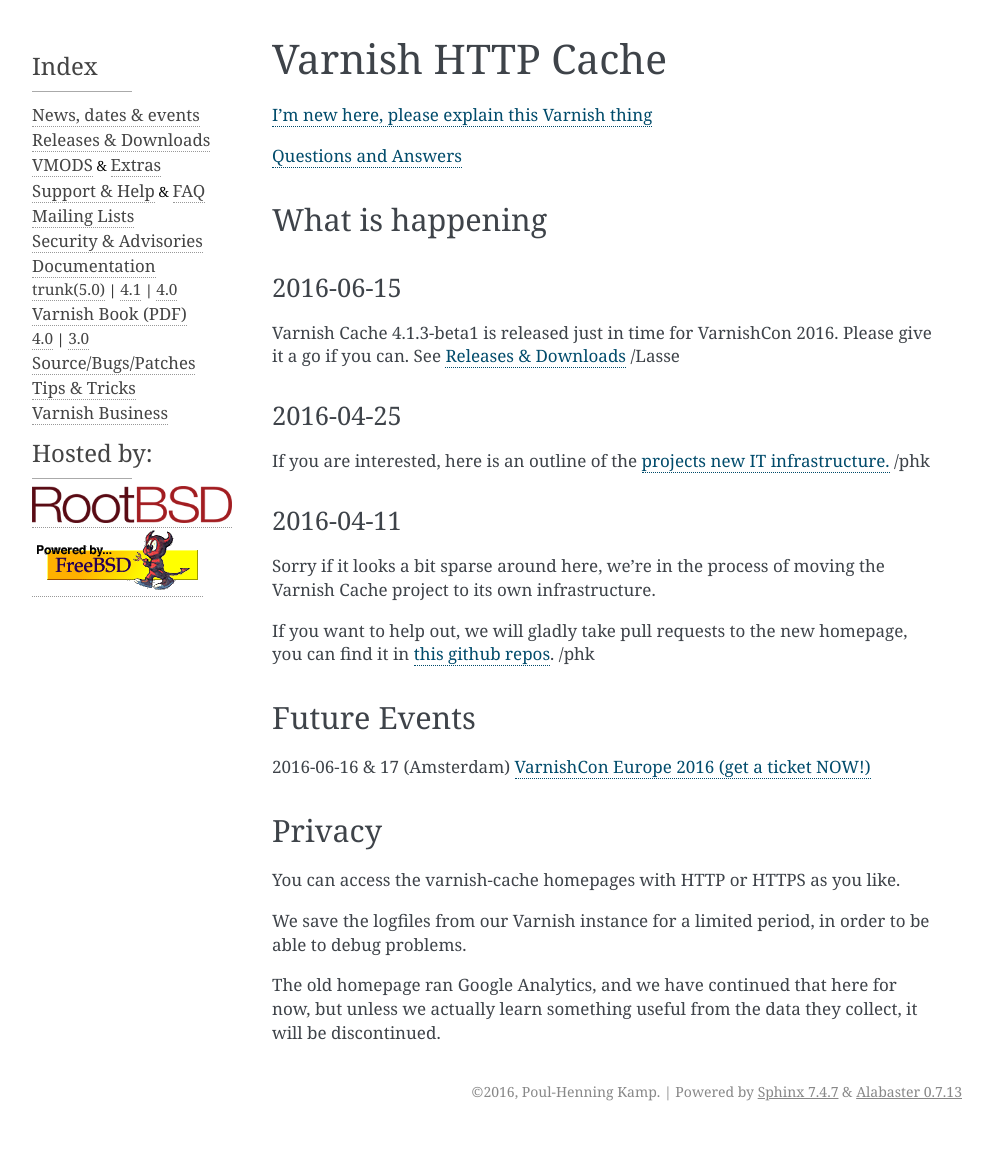
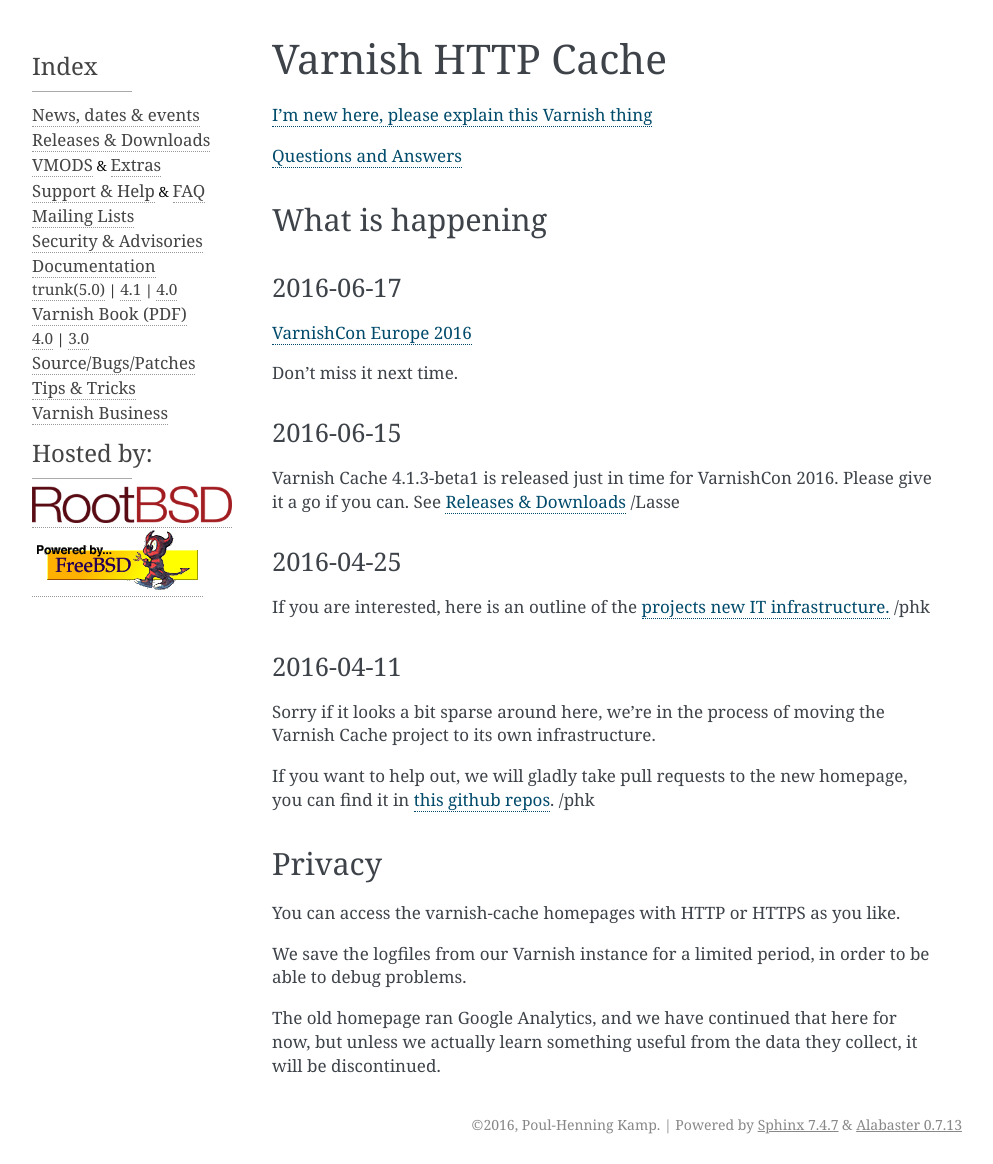
Before and after one commit to varnishcache/homepage, a Sphinx documentation site: the page built from R1/source/index.rst, in a window 1280 px wide. Shown: the whole page, without its empty margins (148-1141 px from the left). Built offline with Sphinx 7.4.7, drawn with Linux system fonts in a browser that asks for light colours; pages that are not in the unit, such as notebooks, are missing from menus; comment, search, counter and statistics services are not loaded; before the commit the page ends 1131 px from its top, so only the background shows below that.

Commit message:
VarnishCon is no longer a future event

```diff
--- a/R1/source/index.rst
+++ b/R1/source/index.rst
@@ -7,6 +7,13 @@
 
 What is happening
 -----------------
+
+2016-06-17
+~~~~~~~~~~
+
+`VarnishCon Europe 2016 <http://varnishcon2016.eventbrite.com>`_
+
+Don't miss it next time.
 
 2016-06-15
 ~~~~~~~~~~
@@ -30,12 +37,6 @@
 If you want to help out, we will gladly take pull requests to the
 new homepage, you can find it in
 `this github repos <https://github.com/varnishcache/homepage>`_.  /phk
-
-Future Events
--------------
-
-2016-06-16 & 17 (Amsterdam) `VarnishCon Europe 2016 (get a ticket NOW!)
-<http://varnishcon2016.eventbrite.com>`_
 
 
 Privacy
```
